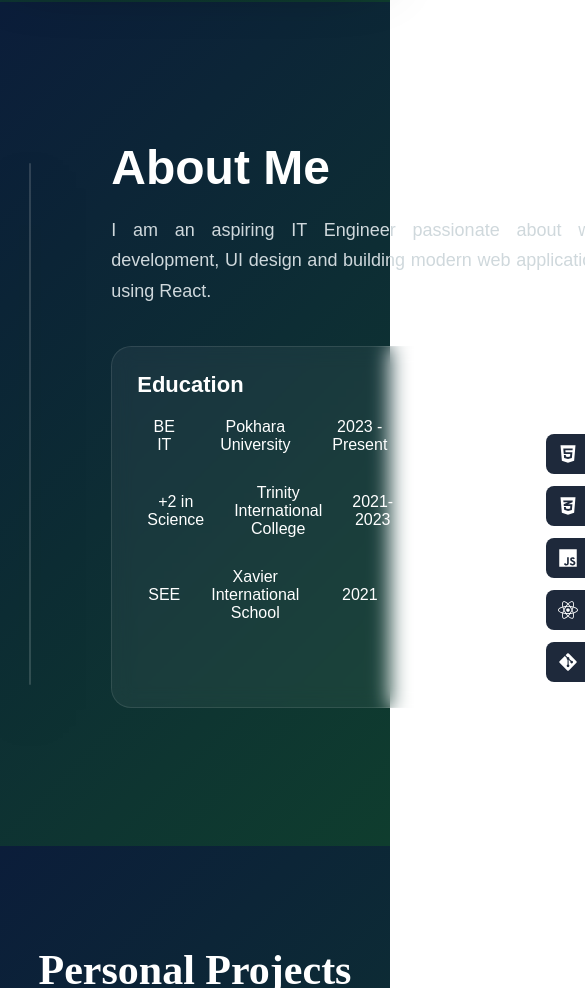
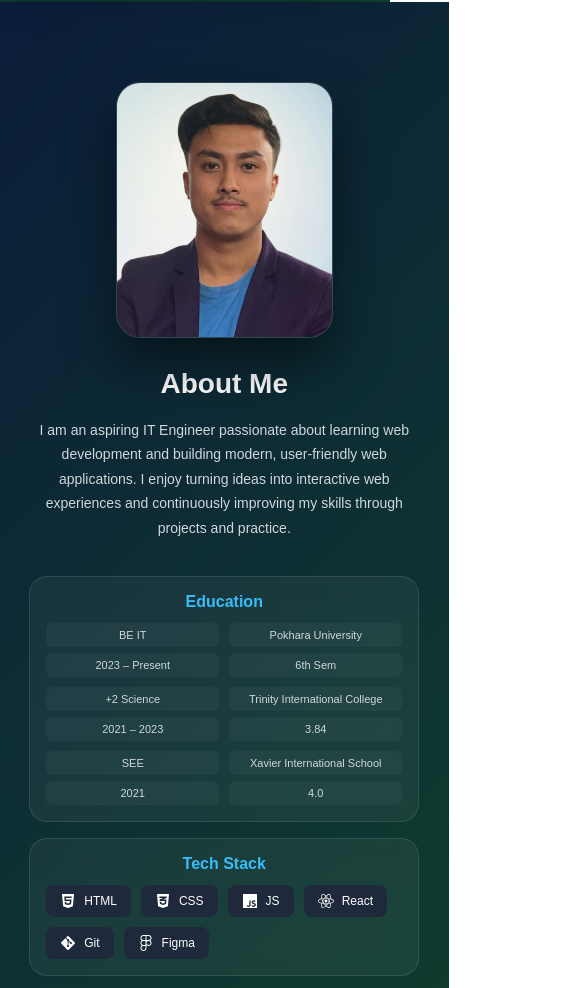
Before and after one commit to Sujal-Shrestha-SS/portfolio, a React (Vite) app in the folder my-portfolio/: page / in a window 390 px wide. Shown: the part 1012-2000 px from the top of the page, 585 px wide, since content can reach past the window. Built offline with nearby package versions, Linux system fonts and the light colour scheme.

Commit message:
Fixing media query for about page

```diff
--- a/my-portfolio/src/components/About.jsx
+++ b/my-portfolio/src/components/About.jsx
@@ -1,44 +1,38 @@
 import React from 'react'
 import styled from 'styled-components'
-import { FaHtml5, FaCss3Alt, FaJs, FaReact, FaGitAlt, FaFigma } from "react-icons/fa"
+import { FaHtml5, FaCss3Alt, FaJs, FaReact, FaGitAlt, FaFigma } from 'react-icons/fa'
 
 const About = () => {
   return (
     <Container id="about">
+      <ContentWrapper>
 
-      <ContentWrapper>
         <ImageCard>
-
           <ProfileImage src="images/profile.png" alt="Profile Picture" />
         </ImageCard>
 
         <RightContent>
-
           <AboutTitle>About Me</AboutTitle>
 
           <AboutText>
-          I am an aspiring IT Engineer passionate about web development,
-          UI design and building modern web applications using React.
+            I am an aspiring IT Engineer passionate about learning web development and building modern, user-friendly web applications. I enjoy turning ideas into interactive web experiences and continuously improving my skills through projects and practice.
           </AboutText>
 
           <InfoRow>
-
             <InfoCard>
               <CardTitle>Education</CardTitle>
               <EducationGrid>
                 <span>BE IT</span>
                 <span>Pokhara University</span>
-              <span>2023 - Present</span>
-              <span>5th Sem</span>
+                <span>2023 – Present</span>
+                <span>6th Sem</span>
               </EducationGrid>
-
               <EducationGrid>
-              <span>+2 in Science</span>
+                <span>+2 Science</span>
                 <span>Trinity International College</span>
-              <span>2021-2023</span>
+                <span>2021 – 2023</span>
                 <span>3.84</span>
               </EducationGrid>
-
               <EducationGrid>
                 <span>SEE</span>
                 <span>Xavier International School</span>
@@ -49,42 +43,18 @@ const About = () => {
 
             <InfoCard>
               <CardTitle>Tech Stack</CardTitle>
-
               <TechList>
-              <TechItem>
-                <FaHtml5 />
-                <span>HTML</span>
-              </TechItem>
-
-              <TechItem>
-                <FaCss3Alt />
-                <span>CSS</span>
-              </TechItem>
-
-              <TechItem>
-                <FaJs />
-                <span>JS</span>
-              </TechItem>
-
-              <TechItem>
-                <FaReact />
-                <span>React</span>
-              </TechItem>
-
-              <TechItem>
-                <FaGitAlt />
-                <span>Git</span>
-              </TechItem>
-
-
-
-
+                <TechItem><FaHtml5 /><span>HTML</span></TechItem>
+                <TechItem><FaCss3Alt /><span>CSS</span></TechItem>
+                <TechItem><FaJs /><span>JS</span></TechItem>
+                <TechItem><FaReact /><span>React</span></TechItem>
+                <TechItem><FaGitAlt /><span>Git</span></TechItem>
+                <TechItem><FaFigma /><span>Figma</span></TechItem>
               </TechList>
             </InfoCard>
-
-
           </InfoRow>
         </RightContent>
+
       </ContentWrapper>
     </Container>
   )
@@ -100,29 +70,40 @@ const Container = styled.div`
   display: flex;
   align-items: center;
   justify-content: center;
-    font-family: "Poppins", sans-serif;
+  font-family: 'Poppins', sans-serif;
+  padding: 80px clamp(5%, 7.5vw, 10%);
 `
+
 const ContentWrapper = styled.div`
-    width: 85%;
+  width: 100%;
+  max-width: 1200px;
   display: flex;
-    gap: 80px;
+  gap: clamp(30px, 5vw, 80px);
   align-items: center;
+
+  @media (max-width: 900px) {
+    flex-direction: column;
+    text-align: center;
+  }
 `
+
 const ImageCard = styled.div`
-    width: 420px;
-    height: 520px;
-    border-radius: 30px;
-    overflow: hidden; //clips the image inside the card
-
+  width: clamp(220px, 30vw, 380px);
+  height: clamp(270px, 37vw, 470px);
+  flex-shrink: 0;
+  border-radius: 24px;
+  overflow: hidden;
   background: rgba(255,255,255,0.05);
-    backdrop-filter: blur(10px); //applies visual effect to whatever is behind an element not the element
+  backdrop-filter: blur(10px);
   border: 1px solid rgba(255,255,255,0.1);
-    box-shadow: 0 25px 50px rgba(0,0,0,0.6);
-
+  box-shadow: 0 25px 50px rgba(0,0,0,0.5);
   transition: transform 0.4s ease;
 
-    &:hover{
-      transform: translateY(-10px) scale(1.03)
+  &:hover { transform: translateY(-10px) scale(1.03); }
+
+  @media (max-width: 900px) {
+    width: clamp(160px, 55vw, 260px);
+    height: clamp(190px, 65vw, 320px);
   }
 `
 
@@ -130,106 +111,110 @@ const ProfileImage = styled.img`
   width: 100%;
   height: 100%;
   object-fit: cover;
-
   transition: transform 0.5s ease;
 
-    ${ImageCard}:hover &{
-      transform: scale(1.08);
-    } // Selects the current component (&) when its parent ImageCard is hovered
+  ${ImageCard}:hover & { transform: scale(1.08); }
 `
 
 const RightContent = styled.div`
   flex: 1;
   color: white;
+  min-width: 0;
 `
 
 const AboutTitle = styled.h2`
-    font-size: 48px;
-    margin-bottom: 20px;
+  font-size: clamp(28px, 3.5vw, 48px);
+  margin-bottom: 18px;
 `
 
 const AboutText = styled.p`
-    max-width: 500px;
-    font-size: 18px;
-    line-height: 1.7;
+  font-size: clamp(14px, 1.3vw, 17px);
+  line-height: 1.75;
   color: #cfd8dc;
-    margin-bottom: 40px;
+  margin-bottom: 36px;
+  max-width: 480px;
   text-align: justify;
+
+  @media (max-width: 900px) {
+    margin: 0 auto 36px;
+    text-align: center;
+  }
 `
 
 const InfoRow = styled.div`
   display: flex;
-  gap: 30px;
+  gap: clamp(16px, 2.5vw, 30px);
+
+  @media (max-width: 640px) { flex-direction: column; }
 `
 
 const InfoCard = styled.div`
   flex: 1;
-  padding: 25px;
-  border-radius: 20px;
-
+  padding: clamp(16px, 2vw, 25px);
+  border-radius: 18px;
   background: rgba(255,255,255,0.05);
   backdrop-filter: blur(10px);
   border: 1px solid rgba(255,255,255,0.1);
+  transition: transform 0.3s ease, box-shadow 0.3s ease;
+  min-width: 0;
 
-  transition: transform 0.3s ease;
-
-  &:hover{
-    transform: translateY(-8px);
+  &:hover {
+    transform: translateY(-6px);
+    box-shadow: 0 16px 40px rgba(0,0,0,0.4);
   }
-
-
-
 `
 
 const CardTitle = styled.h3`
-  font-size: 22px;
-  margin-bottom: 10px;
+  font-size: clamp(16px, 1.5vw, 20px);
+  margin-bottom: 12px;
+  color: #38bdf8;
 `
 
-const CardText = styled.p`
-  color: #cfd8dc;
-  line-height: 1.6;
-`
 const EducationGrid = styled.div`
   display: grid;
-  grid-template-columns: 1fr 2fr 1.5fr 1fr; /* column widths */
-  gap: 10px;
-  align-items: center;
+  grid-template-columns: repeat(2, 1fr);
+  gap: 6px 10px;
   margin-top: 10px;
 
+  @media (min-width: 1100px) {
+    grid-template-columns: 1fr 2fr 1.4fr 0.8fr;
+  }
+
   span {
-
-    padding: 10px;
+    padding: 6px 8px;
     border-radius: 6px;
+    font-size: clamp(11px, 1vw, 13px);
+    color: #cfd8dc;
+    background: rgba(255,255,255,0.04);
     text-align: center;
   }
 `
 
-
 const TechList = styled.div`
   display: flex;
-  flex-wrap: wrap; //allows items to go to next line
-  gap: 12px;
+  flex-wrap: wrap;
+  gap: 10px;
 `
 
 const TechItem = styled.div`
-  display: grid;
+  display: flex;
   align-items: center;
-  gap: 12px;
-  grid-template-columns: repeat(3, 1fr); //3 per row
-
-
-  padding: 10px 12px;
+  gap: 8px;
+  padding: 8px 14px;
   border-radius: 8px;
   background: #1e293b;
-  transition: 0.3s;
+  color: white;
+  font-size: clamp(12px, 1.1vw, 14px);
+  transition: background 0.25s ease, transform 0.25s ease;
+  cursor: default;
 
   svg {
-    font-size: 20px;
+    font-size: clamp(16px, 1.4vw, 20px);
+    flex-shrink: 0;
   }
 
   &:hover {
     background: #334155;
-    transform: translateX(5px);
+    transform: translateX(4px);
   }
 `
```
Lines whose indentation alone changed are shown as unchanged.
